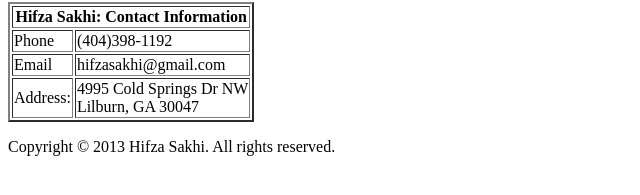
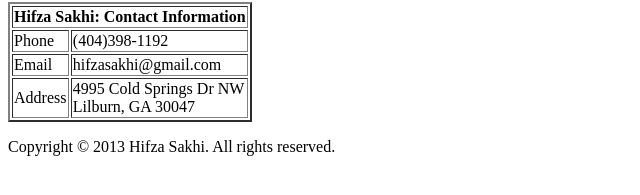
Before and after one commit to hifzasakhi/Personal-Website, a plain HTML site: page contact.html in a window 1280 px wide. Shown: the part 491-686 px from the top of the page, 0-640 px from the left. Drawn offline with Linux system fonts and the light colour scheme.

Commit message:
Update contact.html

```diff
--- a/contact.html
+++ b/contact.html
@@ -34,7 +34,7 @@
 		 				<td> hifzasakhi@gmail.com</td>
 		 			</tr>
 		 			<tr>
-		 				<td> Address: </td>
+		 				<td> Address </td>
 		 				<td> 4995 Cold Springs Dr NW <br/>
 						Lilburn, GA 30047 </td>
 		 			</tr>
```
